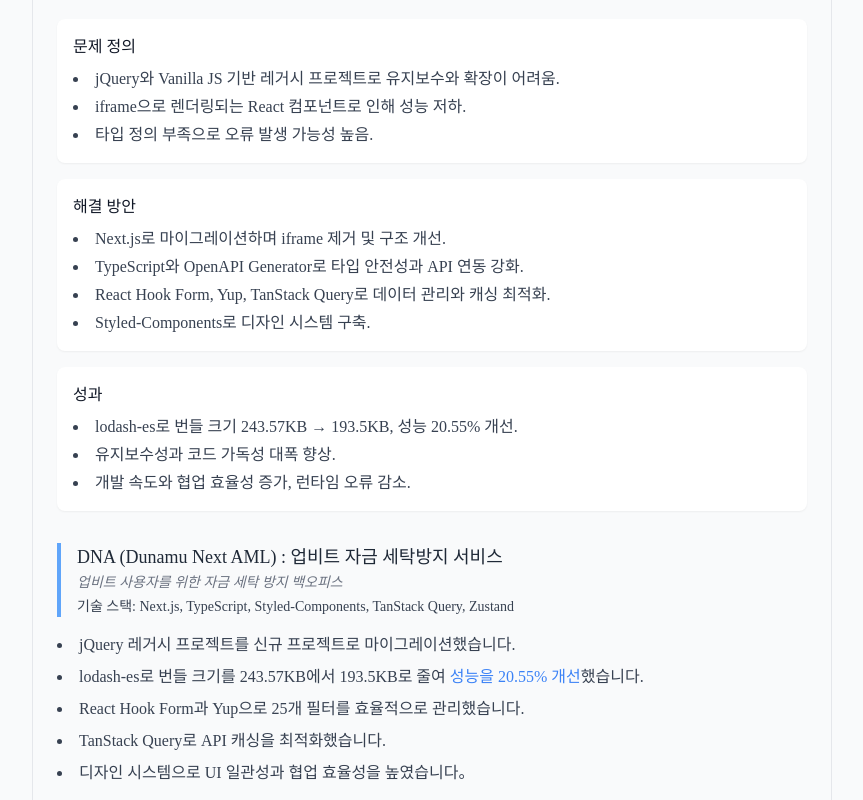
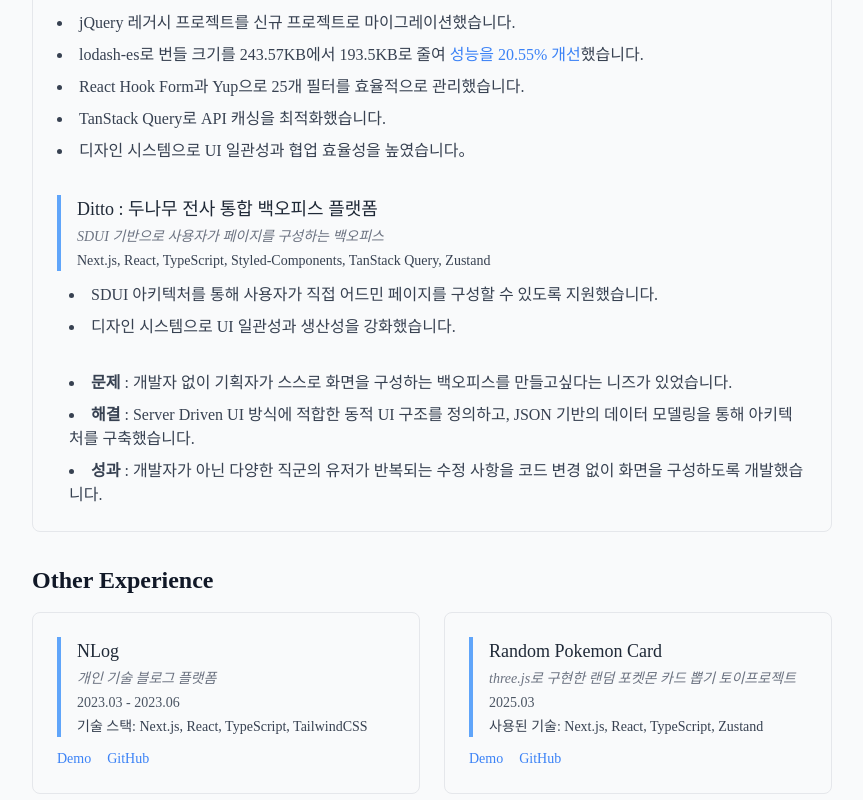
Before and after one commit to kimnamsun/blog, a Next.js app: page /about in a window 1280 px wide. Shown: the part 1500-2300 px from the top of the page, without its empty margins (208-1071 px from the left). Built offline with nearby package versions, Linux system fonts and the light colour scheme.

Commit message:
fix: about 수정

```diff
--- a/src/app/about/page.tsx
+++ b/src/app/about/page.tsx
@@ -31,7 +31,7 @@
             </p>
             <p className="break-words text-sm sm:text-base">
               <Link
-                href="https://kimnamsun.github.io"
+                href="https://nlog-ten.vercel.app/article"
                 className="text-blue-500 hover:underline"
               >
                 Blog
@@ -101,7 +101,7 @@
                       대학생 서포터즈를 위한 미션 활동 중심의 업투 서비스
                     </p>
                     <p className="mt-1 text-sm text-gray-700">
-                      Next.js, TypeScript, TanStack Query, CSS Module
+                      Next.js, React, TypeScript, TanStack Query, CSS Module
                     </p>
                   </div>
                   <ul className="ml-3 mt-3 list-inside list-disc space-y-2 text-sm text-gray-700 sm:text-base">
@@ -164,7 +164,7 @@
                       손쉬운 채용을 지원하는 백오피스
                     </p>
                     <p className="mt-1 text-sm text-gray-700">
-                      Next.js, TypeScript, TanStack Query, Zustand,
+                      Next.js, React, TypeScript, TanStack Query, Zustand,
                       Vanilla-Extract, And design
                     </p>
                   </div>
@@ -200,84 +200,8 @@
                     </p>
                     <p className="mt-1 text-sm text-gray-700">
                       <span className="font-medium">기술 스택: </span>Next.js,
-                      TypeScript, Styled-Components, TanStack Query, Zustand
-                    </p>
-                  </div>
-
-                  <div className="mt-6 space-y-4">
-                    {/* 문제 정의 */}
-                    <div className="rounded-lg bg-white p-4 shadow-sm">
-                      <h5 className="text-sm font-medium text-gray-900 sm:text-base">
-                        문제 정의
-                      </h5>
-                      <ul className="mt-2 list-inside list-disc space-y-1 text-sm text-gray-700 sm:text-base">
-                        <li className="break-words">
-                          jQuery와 Vanilla JS 기반 레거시 프로젝트로 유지보수와
-                          확장이 어려움.
-                        </li>
-                        <li className="break-words">
-                          iframe으로 렌더링되는 React 컴포넌트로 인해 성능 저하.
-                        </li>
-                        <li className="break-words">
-                          타입 정의 부족으로 오류 발생 가능성 높음.
-                        </li>
-                      </ul>
-                    </div>
-
-                    {/* 해결 방안 */}
-                    <div className="rounded-lg bg-white p-4 shadow-sm">
-                      <h5 className="text-sm font-medium text-gray-900 sm:text-base">
-                        해결 방안
-                      </h5>
-                      <ul className="mt-2 list-inside list-disc space-y-1 text-sm text-gray-700 sm:text-base">
-                        <li className="break-words">
-                          Next.js로 마이그레이션하며 iframe 제거 및 구조 개선.
-                        </li>
-                        <li className="break-words">
-                          TypeScript와 OpenAPI Generator로 타입 안전성과 API
-                          연동 강화.
-                        </li>
-                        <li className="break-words">
-                          React Hook Form, Yup, TanStack Query로 데이터 관리와
-                          캐싱 최적화.
-                        </li>
-                        <li className="break-words">
-                          Styled-Components로 디자인 시스템 구축.
-                        </li>
-                      </ul>
-                    </div>
-
-                    {/* 성과 */}
-                    <div className="rounded-lg bg-white p-4 shadow-sm">
-                      <h5 className="text-sm font-medium text-gray-900 sm:text-base">
-                        성과
-                      </h5>
-                      <ul className="mt-2 list-inside list-disc space-y-1 text-sm text-gray-700 sm:text-base">
-                        <li className="break-words">
-                          lodash-es로 번들 크기 243.57KB → 193.5KB, 성능 20.55%
-                          개선.
-                        </li>
-                        <li className="break-words">
-                          유지보수성과 코드 가독성 대폭 향상.
-                        </li>
-                        <li className="break-words">
-                          개발 속도와 협업 효율성 증가, 런타임 오류 감소.
-                        </li>
-                      </ul>
-                    </div>
-                  </div>
-                </div>
-                <div>
-                  <div className="border-l-4 border-blue-400 pl-4">
-                    <h4 className="break-words text-base font-medium text-gray-800 sm:text-lg">
-                      DNA (Dunamu Next AML) : 업비트 자금 세탁방지 서비스
-                    </h4>
-                    <p className="mt-0.5 text-sm italic text-gray-500">
-                      업비트 사용자를 위한 자금 세탁 방지 백오피스
-                    </p>
-                    <p className="mt-1 text-sm text-gray-700">
-                      <span className="font-medium">기술 스택: </span>Next.js,
-                      TypeScript, Styled-Components, TanStack Query, Zustand
+                      React, TypeScript, Styled-Components, TanStack Query,
+                      Zustand
                     </p>
                   </div>
                   <ul className="mt-4 list-inside list-disc space-y-2 text-sm text-gray-700 sm:text-base">
@@ -306,8 +230,7 @@
                   </ul>
 
                   {/* 문제 정의, 해결 방안, 성과 */}
-                  <div className="mt-6 space-y-6">
-                    {/* 문제 정의 */}
+                  {/* <div className="mt-6 space-y-6">
                     <div className="rounded-lg bg-white p-4 shadow-sm">
                       <h5 className="text-sm font-medium text-gray-900 sm:text-base">
                         문제 정의
@@ -330,7 +253,6 @@
                       </ul>
                     </div>
 
-                    {/* 해결 방안 */}
                     <div className="rounded-lg bg-white p-4 shadow-sm">
                       <h5 className="text-sm font-medium text-gray-900 sm:text-base">
                         해결 방안
@@ -356,7 +278,6 @@
                       </ul>
                     </div>
 
-                    {/* 성과 */}
                     <div className="rounded-lg bg-white p-4 shadow-sm">
                       <h5 className="text-sm font-medium text-gray-900 sm:text-base">
                         성과
@@ -380,7 +301,7 @@
                         </li>
                       </ul>
                     </div>
-                  </div>
+                  </div> */}
                 </div>
 
                 {/* Project 5 */}
@@ -393,8 +314,8 @@
                       SDUI 기반으로 사용자가 페이지를 구성하는 백오피스
                     </p>
                     <p className="mt-1 text-sm text-gray-700">
-                      Next.js, TypeScript, Styled-Components, TanStack Query,
-                      Zustand
+                      Next.js, React, TypeScript, Styled-Components, TanStack
+                      Query, Zustand
                     </p>
                   </div>
                   <ul className="ml-3 mt-3 list-inside list-disc space-y-2 text-sm text-gray-700 sm:text-base">
@@ -428,17 +349,101 @@
           <h2 className="mb-3 break-words text-xl font-semibold text-gray-900 sm:mb-4 sm:text-2xl">
             Other Experience
           </h2>
-          <ul className="mb-6 list-inside list-disc text-sm text-gray-700 sm:mb-8 sm:text-base">
-            <li className="break-words">
-              <Link
-                href="https://github.com/hoseungme/opensources/blob/main/ko.md"
-                className="text-blue-600 hover:underline"
-              >
-                오픈소스 프로젝트
-              </Link>
-              개발 및 공개
-            </li>
-          </ul>
+
+          <div className="mb-6 grid grid-cols-1 gap-6 sm:mb-8 sm:grid-cols-2">
+            {/* Side Project 1 */}
+            <div className="rounded-lg border border-gray-200 p-6">
+              <div className="border-l-4 border-blue-400 pl-4">
+                <h4 className="break-words text-base font-medium text-gray-800 sm:text-lg">
+                  NLog
+                </h4>
+                <p className="mt-1 text-sm italic text-gray-500">
+                  개인 기술 블로그 플랫폼
+                </p>
+                <p className="mt-1 text-sm text-gray-600">2023.03 - 2023.06</p>
+                <p className="mt-1 text-sm text-gray-700">
+                  <span className="font-medium">기술 스택: </span>Next.js,
+                  React, TypeScript, TailwindCSS
+                </p>
+              </div>
+              <div className="mt-3 flex gap-4 text-sm text-gray-700">
+                <Link
+                  href="https://nlog-ten.vercel.app/article"
+                  className="text-blue-500 hover:underline"
+                >
+                  Demo
+                </Link>
+                <Link
+                  href="https://github.com/kimnamsun/blog"
+                  className="text-blue-500 hover:underline"
+                >
+                  GitHub
+                </Link>
+              </div>
+            </div>
+
+            {/* Side Project 2 */}
+            <div className="rounded-lg border border-gray-200 p-6">
+              <div className="border-l-4 border-blue-400 pl-4">
+                <h4 className="break-words text-base font-medium text-gray-800 sm:text-lg">
+                  Random Pokemon Card
+                </h4>
+                <p className="mt-1 text-sm italic text-gray-500">
+                  three.js로 구현한 랜덤 포켓몬 카드 뽑기 토이프로젝트
+                </p>
+                <p className="mt-1 text-sm text-gray-600">2025.03</p>
+                <p className="mt-1 text-sm text-gray-700">
+                  <span className="font-medium">사용된 기술: </span>Next.js,
+                  React, TypeScript, Zustand
+                </p>
+              </div>
+              <div className="mt-3 flex gap-4 text-sm text-gray-700">
+                <Link
+                  href="https://random-pokemon-card.vercel.app"
+                  className="text-blue-500 hover:underline"
+                >
+                  Demo
+                </Link>
+                <Link
+                  href="https://github.com/kimnamsun/random-pokemon-card"
+                  className="text-blue-500 hover:underline"
+                >
+                  GitHub
+                </Link>
+              </div>
+            </div>
+
+            {/* Side Project 3 */}
+            {/* <div className="rounded-lg border border-gray-200 p-6">
+              <div className="border-l-4 border-blue-400 pl-4">
+                <h4 className="break-words text-base font-medium text-gray-800 sm:text-lg">
+                  Buooy
+                </h4>
+                <p className="mt-1 text-sm italic text-gray-500">
+                  프리다이빙, 스쿠버다이빙, 서핑 등 해양 스포츠 모임 플랫폼
+                </p>
+                <p className="mt-1 text-sm text-gray-600">2025.03</p>
+                <p className="mt-1 text-sm text-gray-700">
+                  <span className="font-medium">사용된 기술: </span>Next.js,
+                  React, TypeScript, Zustand
+                </p>
+              </div>
+              <div className="mt-3 flex gap-4 text-sm text-gray-700">
+                <Link
+                  href="https://random-pokemon-card.vercel.app"
+                  className="text-blue-500 hover:underline"
+                >
+                  Demo
+                </Link>
+                <Link
+                  href="https://github.com/kimnamsun/random-pokemon-card"
+                  className="text-blue-500 hover:underline"
+                >
+                  GitHub
+                </Link>
+              </div>
+            </div> */}
+          </div>
         </div>
       </div>
     </main>
```
